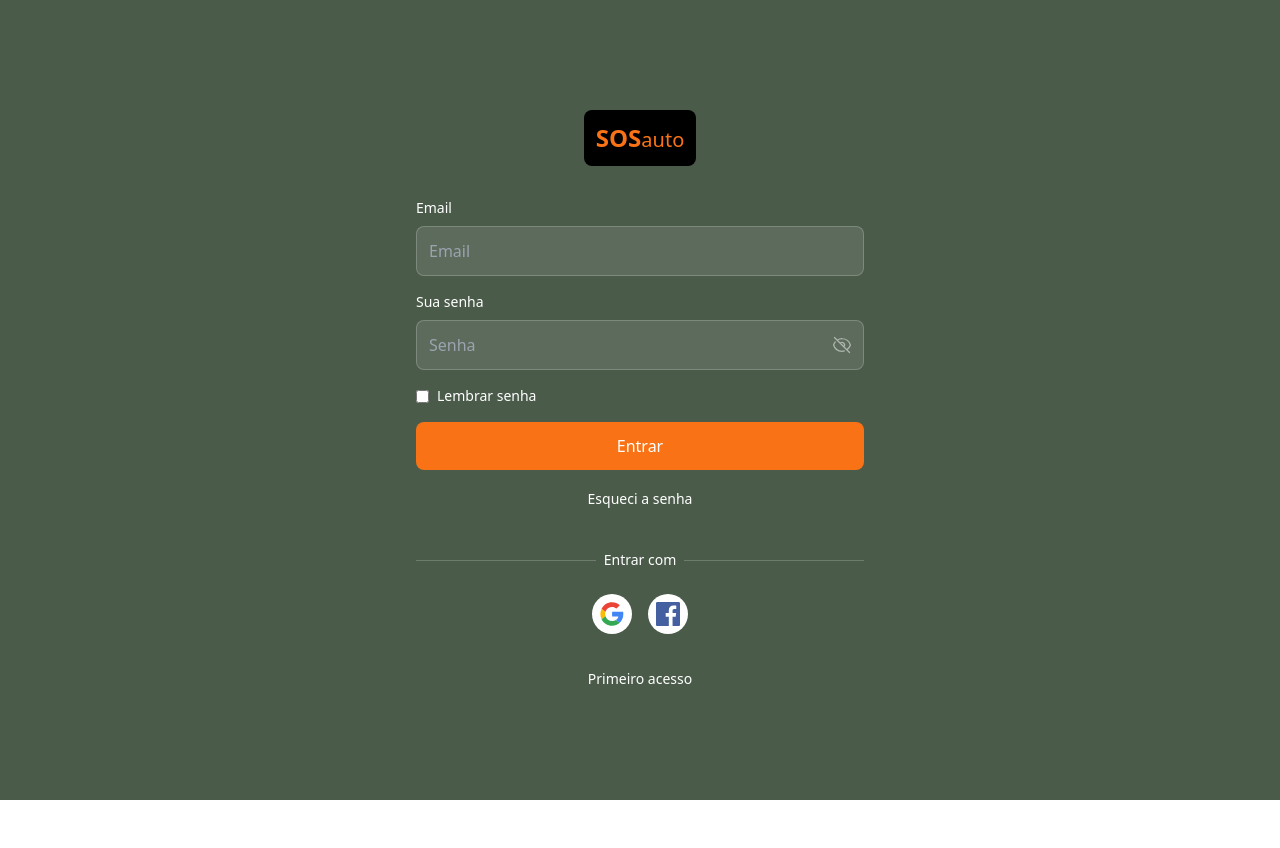
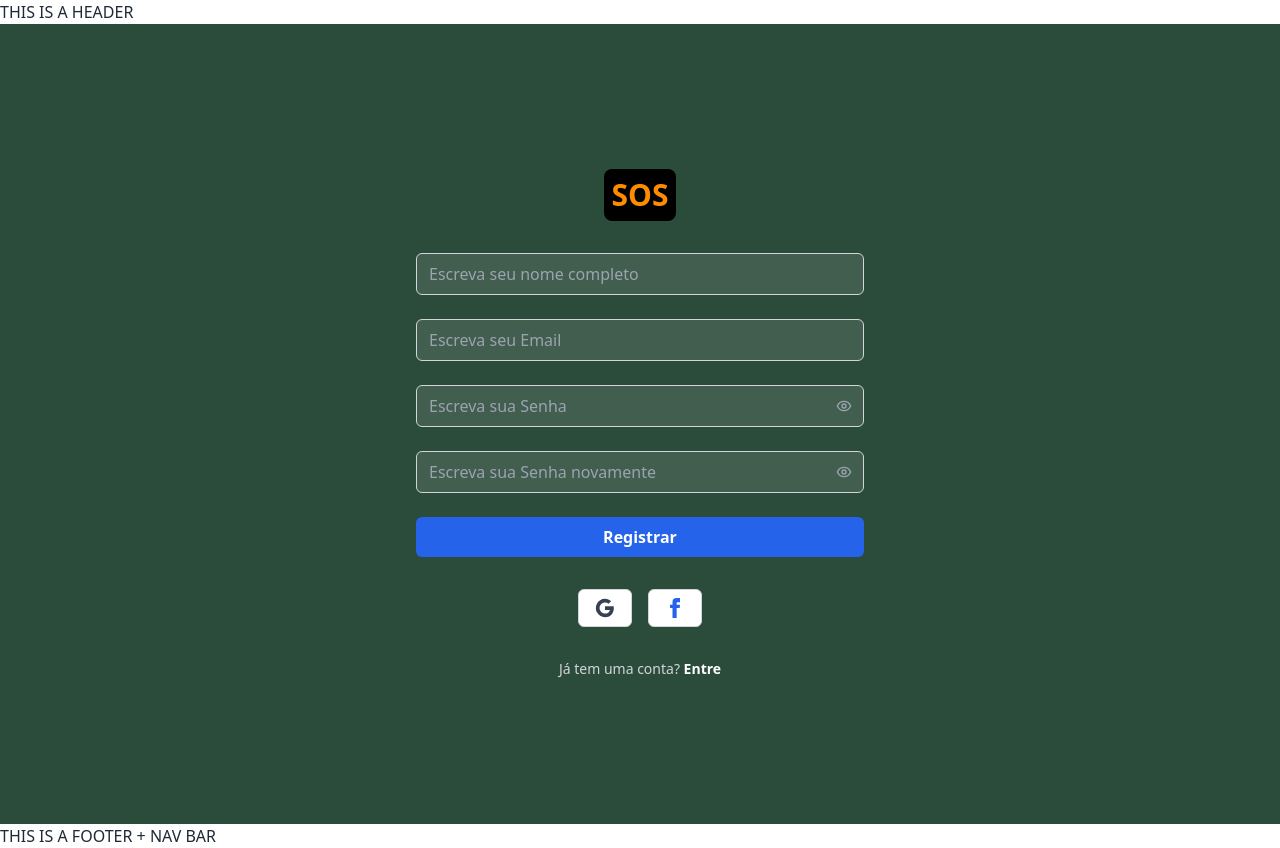
Before and after one commit to sos-auto-save/prototic, a React (Vite) app: page /signup in a window 1280 px wide. Before the commit the page ends 800 px from the top, so only its background shows below. Built offline with nearby package versions, Linux system fonts and the light colour scheme.

Commit message:
0.0.6 - Fix: -fix routes and add -organizer the folde structure

```diff
--- a/src/App.jsx
+++ b/src/App.jsx
@@ -1,15 +1,31 @@
+import { BrowserRouter, Route, Routes } from 'react-router-dom'
 import './App.css'
+import './index.css'
+import { Index } from './Pages/Index'
 import { LoginForm } from './Pages/Login'
-import './index.css'
+import{ SignupForm} from './Pages/SignupForm'
+import { Layout } from './Layout'
+import { ErrorPage404 } from './Pages/ErrorPage404'
+
+
 
 
 function App() {
 
-
-
   return (
     <>
-    <LoginForm/>
+    <BrowserRouter>
+    <Routes>
+      <Route path='/' element={<Layout />}>
+        <Route index element={<Index />} />
+        <Route path='/login' element={<LoginForm />} />
+        <Route path='/signup' element={<SignupForm />} />
+        <Route path='*' element={<ErrorPage404 />} />
+
+      </Route>
+    </Routes>
+    </BrowserRouter>
+
     </>
   )
 }
--- /dev/null
+++ b/src/Pages/Index/index.jsx
@@ -0,0 +1,9 @@
+export const Index = () =>{
+  return (
+    <>
+    <br />
+    <h1>INDEX PAGE TEST</h1>
+    <br />
+    </>
+  )
+}
--- a/src/Pages/Signup.jsx/index.jsx
+++ b/src/Pages/SignupForm/index.jsx
@@ -42,7 +42,7 @@ const Icons = {
   )
 }
 
-export default function SignupForm() {
+export const SignupForm = ()=> {
   const [showPassword, setShowPassword] = useState(false)
   const [showConfirmPassword, setShowConfirmPassword] = useState(false)
   const [formData, setFormData] = useState({
```
